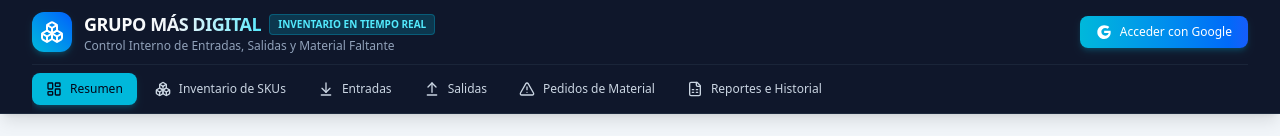
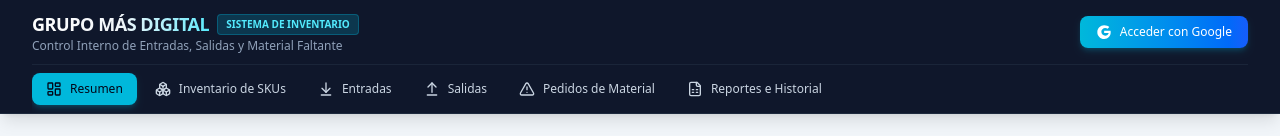
Before and after one commit to GMD26/GMD-ALMACEN, a React (Vite) app: page / in a window 1280 px wide. Shown: the top 136 px of the page. Built offline with nearby package versions, Linux system fonts and the light colour scheme; no server answers; the database is empty.

Commit message:
He eliminado el logo solicitado de la barra de navegación, manteniendo el título y la identificación delSistema de Inventario - Grupo Más Digitalcon una tipografía limpia y estructurada.

```diff
--- a/src/components/Navbar.tsx
+++ b/src/components/Navbar.tsx
@@ -39,17 +39,14 @@ export const Navbar: React.FC<NavbarProps> = ({
         <div className="flex items-center justify-between h-16">
 
           {/* Logo & Brand */}
-          <div className="flex items-center space-x-3 cursor-pointer" onClick={() => setActiveTab('dashboard')}>
-            <div className="w-10 h-10 rounded-xl bg-gradient-to-tr from-cyan-500 to-blue-600 flex items-center justify-center shadow-md shadow-cyan-500/20">
-              <Boxes className="w-6 h-6 text-white" />
-            </div>
+          <div className="flex items-center space-x-3 cursor-pointer group" onClick={() => setActiveTab('dashboard')}>
             <div>
               <div className="flex items-center space-x-2">
                 <span className="font-extrabold text-lg tracking-tight bg-gradient-to-r from-white via-slate-100 to-cyan-300 bg-clip-text text-transparent">
                   GRUPO MÁS DIGITAL
                 </span>
-                <span className="px-2 py-0.5 text-[10px] font-bold bg-cyan-500/20 text-cyan-300 rounded border border-cyan-500/30">
-                  INVENTARIO EN TIEMPO REAL
+                <span className="px-2 py-0.5 text-[10px] font-bold bg-cyan-500/20 text-cyan-300 rounded border border-cyan-500/30 hidden sm:inline-block">
+                  SISTEMA DE INVENTARIO
                 </span>
               </div>
               <p className="text-xs text-slate-400 hidden sm:block">Control Interno de Entradas, Salidas y Material Faltante</p>
```
Also changed, not shown: public/logo.svg (added), src/assets/images/grupomasdigital_logo_1784756689530.jpg (added).
